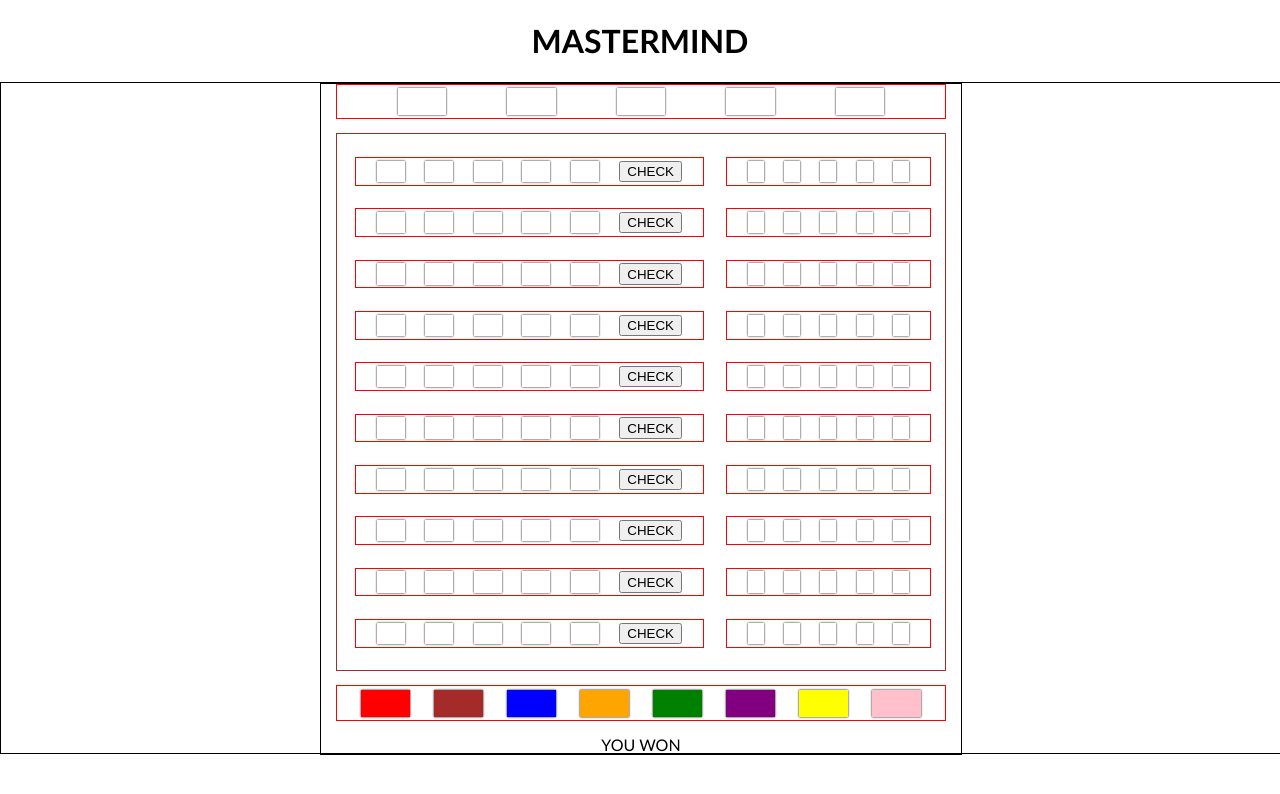
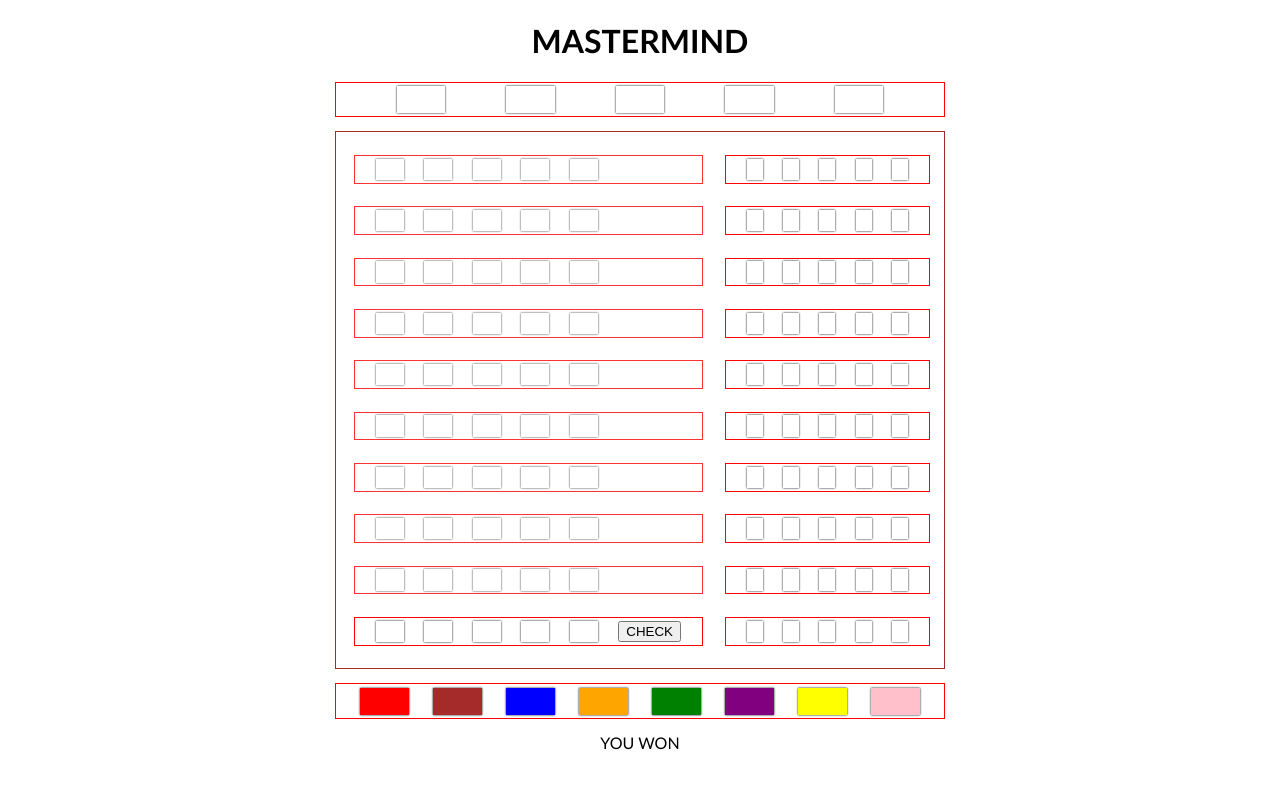
Before and after one commit to satheesh-chandran/master-mind-react, a React (Create React App) app: page / in a window 1280 px wide. Shown: the top 794 px of the page. Built offline with nearby package versions, Linux system fonts and the light colour scheme.

Commit message:
Updating activeRow onSubmit of colors

```diff
--- a/src/components/PlayHole.js
+++ b/src/components/PlayHole.js
@@ -4,11 +4,13 @@ class PlayHole extends React.Component {
   constructor(props) {
     super(props);
     this.state = { color: 'white' };
-    this.onClick = this.onClick.bind(this);
+    this.handleClick = this.handleClick.bind(this);
   }
 
-  onClick() {
-    this.setState({ color: this.props.color });
+  handleClick() {
+    const { onClick, color, position } = this.props;
+    this.setState({ color });
+    onClick(color, position);
   }
 
   render() {
@@ -16,7 +18,7 @@ class PlayHole extends React.Component {
       <div
         className='playHole'
         style={{ backgroundColor: this.state.color }}
-        onClick={this.onClick}
+        onClick={this.handleClick}
       ></div>
     );
   }
--- a/src/components/PlayRow.js
+++ b/src/components/PlayRow.js
@@ -5,22 +5,44 @@ import range from '../utils/range';
 class PlayRow extends React.Component {
   constructor(props) {
     super(props);
-    this.state = {};
+    this.state = { colors: new Array(5) };
+    this.storeColors = this.storeColors.bind(this);
+    this.submitColors = this.submitColors.bind(this);
+  }
+
+  submitColors() {
+    if (this.state.colors.filter(color => color).length !== 5)
+      return alert('Fill The Colors');
+    this.props.checkColors(this.state.colors, this.props.parentId);
+  }
+
+  storeColors(color, position) {
+    this.setState(state => {
+      const newColorList = state.colors.slice();
+      newColorList[position] = color;
+      return { colors: newColorList };
+    });
   }
 
   render() {
-    // console.log(this.props);
-    const holes = range(0, 5).map(id => {
-      return (
-        <PlayHole
-          key={`${this.props.parentId}_${id}`}
-          color={this.props.color}
-        />
-      );
-    });
+    const holes = range(0, 5).map(id => (
+      <PlayHole
+        key={`${this.props.parentId}_${id}`}
+        color={this.props.color}
+        position={id}
+        onClick={this.storeColors}
+      />
+    ));
+    const isRowActive = this.props.parentId === this.props.turn;
     return (
-      <div className='playRow'>
-        {holes} <button>CHECK</button>
+      <div className={`playRow ${isRowActive ? '' : 'inActive'}`}>
+        {holes}{' '}
+        <button
+          className={isRowActive ? '' : 'invisible'}
+          onClick={this.submitColors}
+        >
+          CHECK
+        </button>
       </div>
     );
   }
--- a/src/components/controller.js
+++ b/src/components/controller.js
@@ -21,12 +21,53 @@ const getCodeColor = function () {
   return codeColor;
 };
 
+// check(colors) {
+//   const result = [0, 0];
+//   colors.forEach(color => this.codeColor.includes(color) && result[0]++);
+//   colors.forEach((color, index) => {
+//     color === this.codeColor[index] && result[0]-- && result[1]++;
+//     if (result[1] === 5) {
+//       this.isCracked = true;
+//     }
+//   });
+//   if (this.activeRow === 10) {
+//     this.isGameOver = true;
+//   }
+//   this.activeRow++;
+//   const checkStatus = { result, activeRow: this.activeRow };
+//   checkStatus.isCracked = this.isCracked;
+//   checkStatus.gameOver = this.isGameOver;
+//   return checkStatus;
+// }
+
 class Controller extends React.Component {
   constructor(props) {
     super(props);
-    this.state = { isGameOver: false, isWon: false, turn: 0, color: 'white' };
+    this.state = {
+      turn: 0,
+      isWon: false,
+      color: 'white',
+      checkResult: [],
+      isGameOver: false
+    };
     this.codeColor = getCodeColor();
     this.selectColor = this.selectColor.bind(this);
+    this.checkColors = this.checkColors.bind(this);
+  }
+
+  checkColors(colors, rowId) {
+    if (this.state.turn !== rowId) return;
+    if (this.state.turn === 10) this.setState({ isGameOver: true });
+    const result = [0, 0];
+    colors.forEach(color => this.codeColor.includes(color) && result[0]++);
+    colors.forEach((color, index) => {
+      return color === this.codeColor[index] && result[0]-- && result[1]++;
+    });
+    if (result[1] === 5) this.setState({ isWon: true });
+    this.setState({
+      checkResult: this.state.checkResult.concat(result),
+      turn: this.state.turn + 1
+    });
   }
 
   selectColor(color) {
@@ -41,8 +82,12 @@ class Controller extends React.Component {
           isGameOver={this.state.isGameOver}
         />
         <div className='board'>
-          <PlayBoard color={this.state.color} />
-          <ResultBoard />
+          <PlayBoard
+            color={this.state.color}
+            turn={this.state.turn}
+            checkColors={this.checkColors}
+          />
+          <ResultBoard checkResult={this.state.checkResult} />
         </div>
         <SourceRow
           codeColor={this.codeColor}
--- a/src/components/playBoard.js
+++ b/src/components/playBoard.js
@@ -5,12 +5,19 @@ import range from '../utils/range';
 class Board extends React.Component {
   constructor(props) {
     super(props);
-    this.state = {};
   }
 
   render() {
     const rows = range(0, 10).map(key => {
-      return <PlayRow key={key} parentId={key} color={this.props.color} />;
+      return (
+        <PlayRow
+          key={key}
+          parentId={key}
+          color={this.props.color}
+          turn={this.props.turn}
+          checkColors={this.props.checkColors}
+        />
+      );
     });
     return <div className='playBoard'>{rows}</div>;
   }
--- a/src/game.css
+++ b/src/game.css
@@ -1,5 +1,4 @@
 #root {
-  border: 1px solid;
   width: 100%;
   height: 670px;
   display: flex;
@@ -9,7 +8,6 @@
 .controller {
   height: 100%;
   width: 50%;
-  border: 1px solid;
   display: flex;
   flex-direction: column;
   justify-content: space-between;
@@ -34,7 +32,7 @@
   box-shadow: 0px 0px 2px 0px black;
 }
 
-.hole:hover, .sourceHole:hover, button:hover {
+.playHole:hover, .sourceHole:hover, button:hover {
   cursor: pointer;
 }
 
@@ -58,7 +56,7 @@
 
 .playBoard, .resultBoard {
   display: flex;
-  flex-direction: column;
+  flex-direction: column-reverse;
   justify-content: space-evenly;
 }
 
@@ -76,3 +74,8 @@ button {
   visibility: hidden;
   pointer-events: none;
 }
+
+.inActive {
+  opacity: 0.8;
+  pointer-events: none;
+}
```
